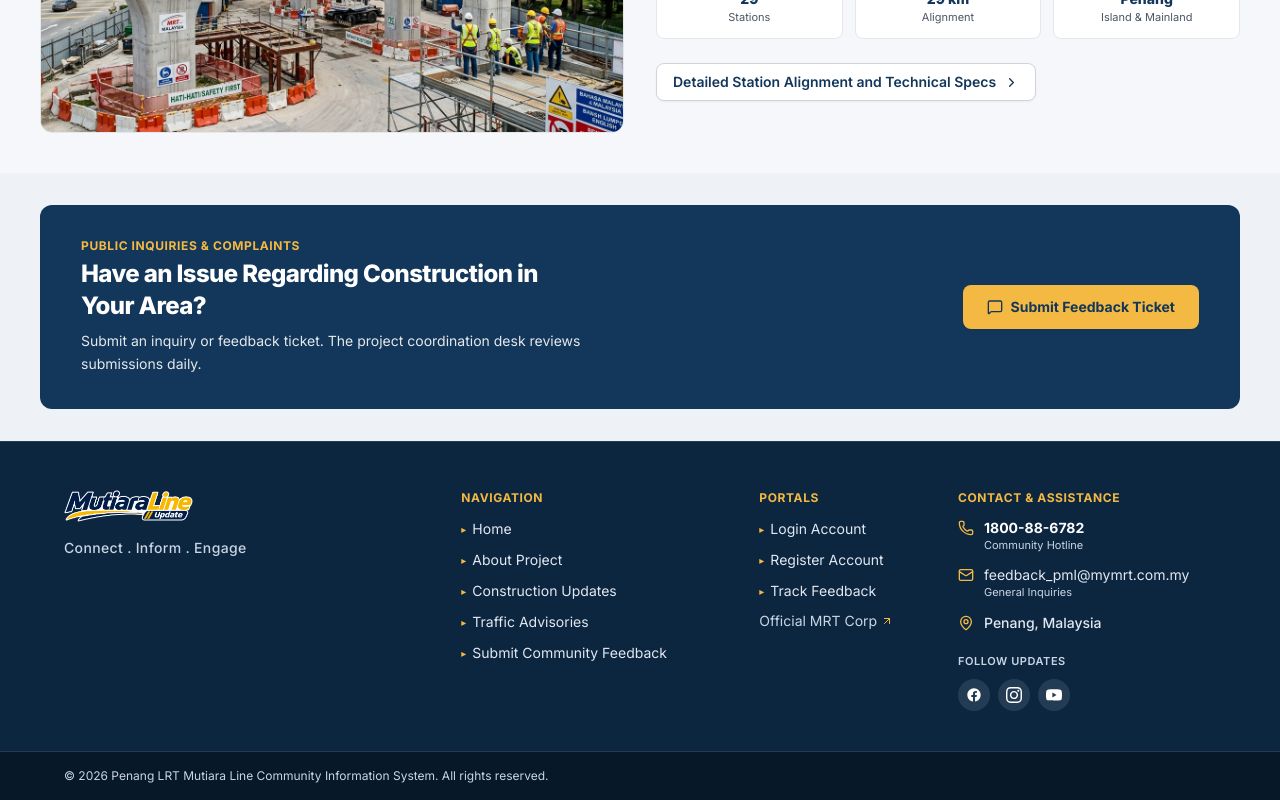
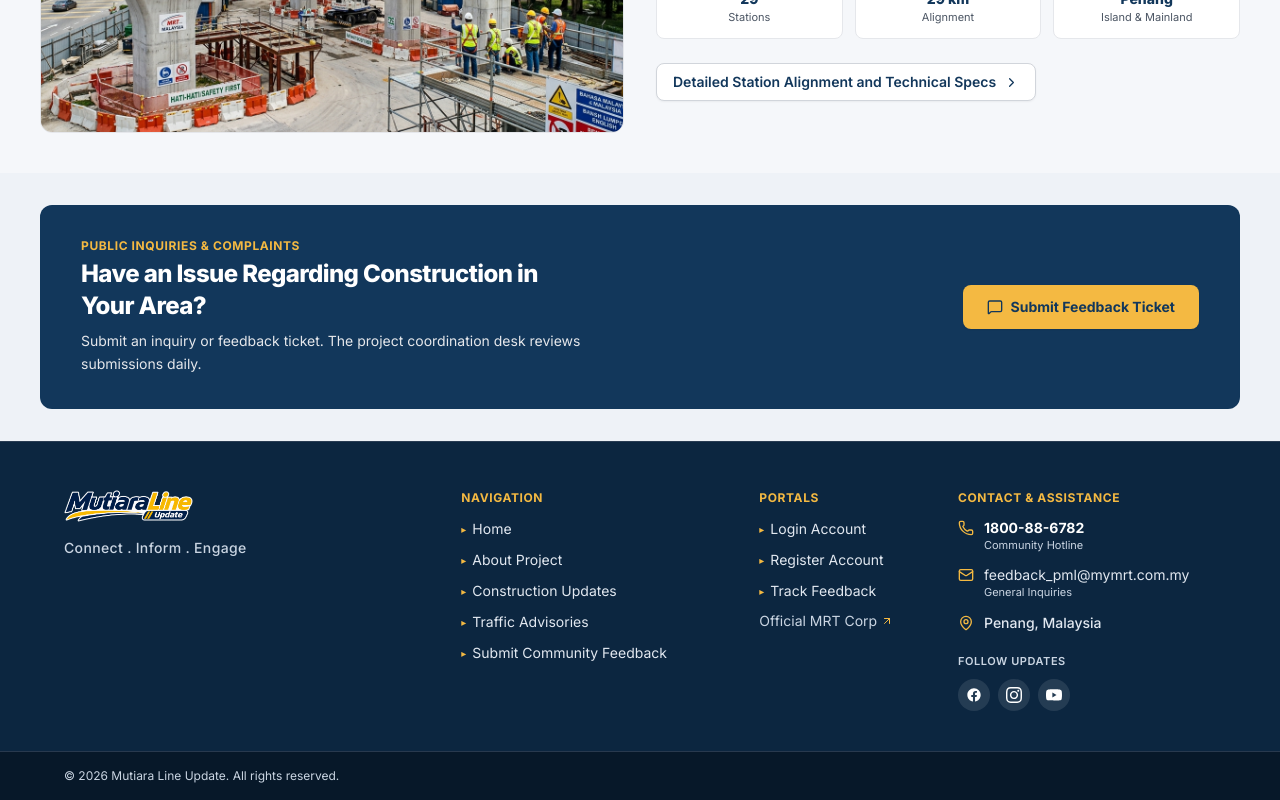
Before and after one commit to HazriqAfiq/Mutiara-LRT-Line-Community-Information-System, a React (Vite) app in the folder frontend/: page / in a window 1280 px wide. Shown: the part 2955-3755 px from the top of the page. Built offline with nearby package versions, Linux system fonts and the light colour scheme.

Commit message:
update: project name to Mutiara Line Update in footer

```diff
--- a/frontend/src/components/layout/Footer.jsx
+++ b/frontend/src/components/layout/Footer.jsx
@@ -223,7 +223,7 @@ export default function Footer() {
       <div className="border-t border-slate-700/80 py-4" style={{ backgroundColor: '#071829' }}>
         <div className="max-w-[1200px] mx-auto px-4 sm:px-6 flex flex-col md:flex-row justify-between items-center gap-2 text-xs text-slate-300">
           <p className="text-center md:text-left">
-            © 2026 Penang LRT Mutiara Line Community Information System. All rights reserved.
+            © 2026 Mutiara Line Update. All rights reserved.
           </p>
         </div>
       </div>
```
